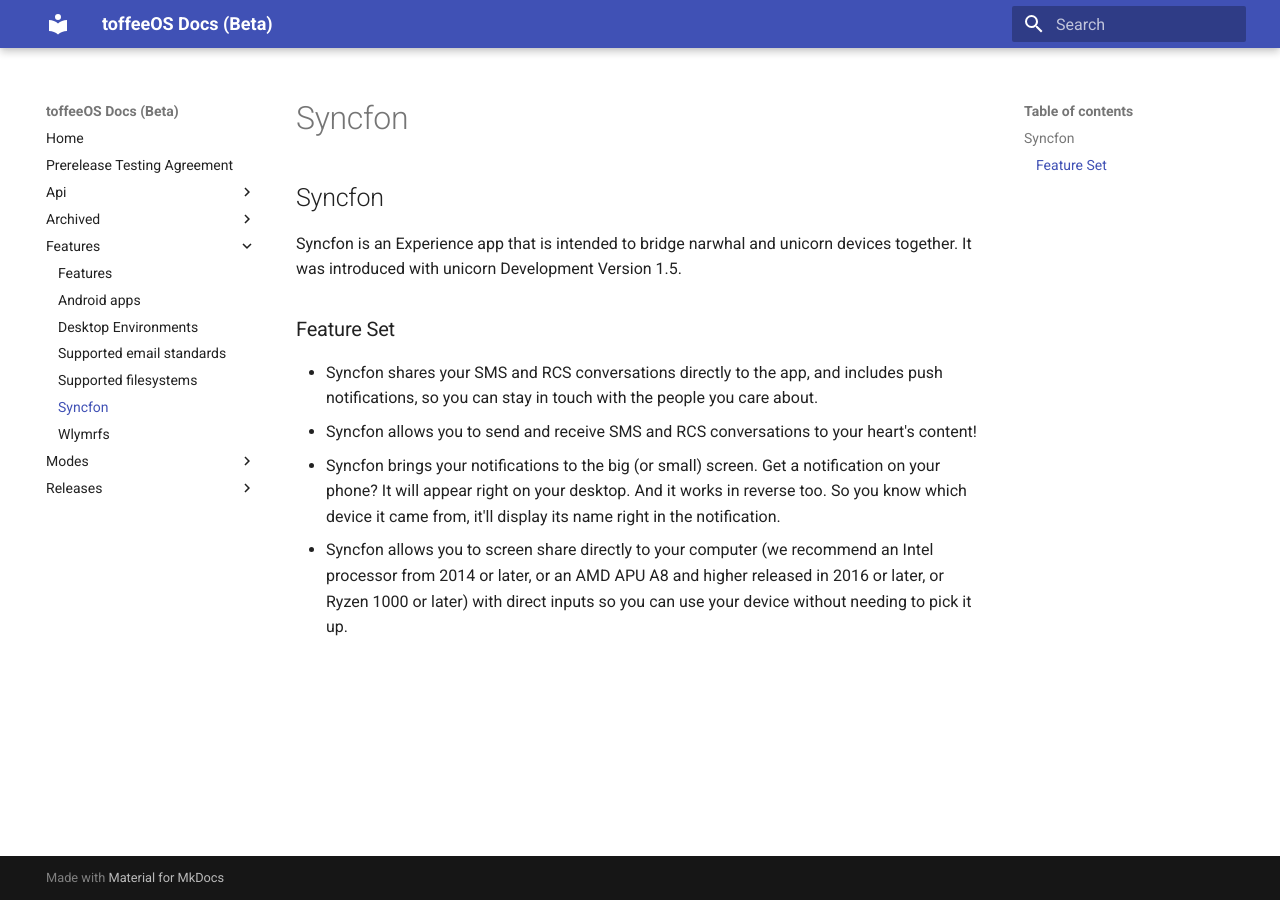
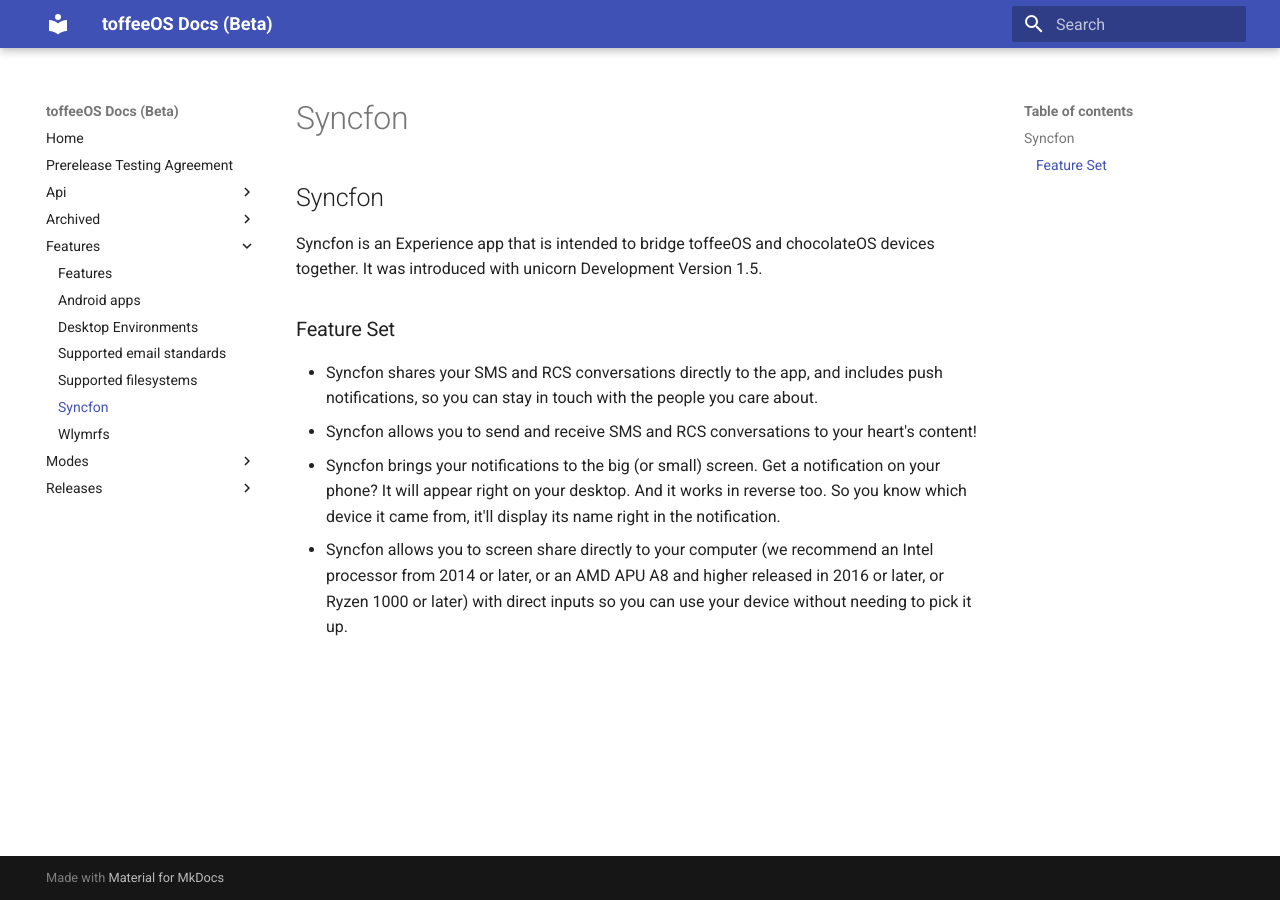
Before and after one commit to Wallymer/toffeeOSdocs, an MkDocs documentation site: the page built from docs/features/syncfon.md, in a window 1280 px wide. Built offline with MkDocs 1.6.1 and Material for MkDocs 9.7.7, drawn with Linux system fonts in a browser that asks for light colours.

Commit message:
Replace frappe and toffee codenames
Signed-off-by: Slade Watkins <slade@sladewatkins.com>

```diff
--- a/docs/features/syncfon.md
+++ b/docs/features/syncfon.md
@@ -1,5 +1,5 @@
 ## Syncfon
-Syncfon is an Experience app that is intended to bridge narwhal and unicorn devices together. It was introduced with unicorn Development Version 1.5.
+Syncfon is an Experience app that is intended to bridge toffeeOS and chocolateOS devices together. It was introduced with unicorn Development Version 1.5.
 
 ### Feature Set
 - Syncfon shares your SMS and RCS conversations directly to the app, and includes push notifications, so you can stay in touch with the people you care about.
```
